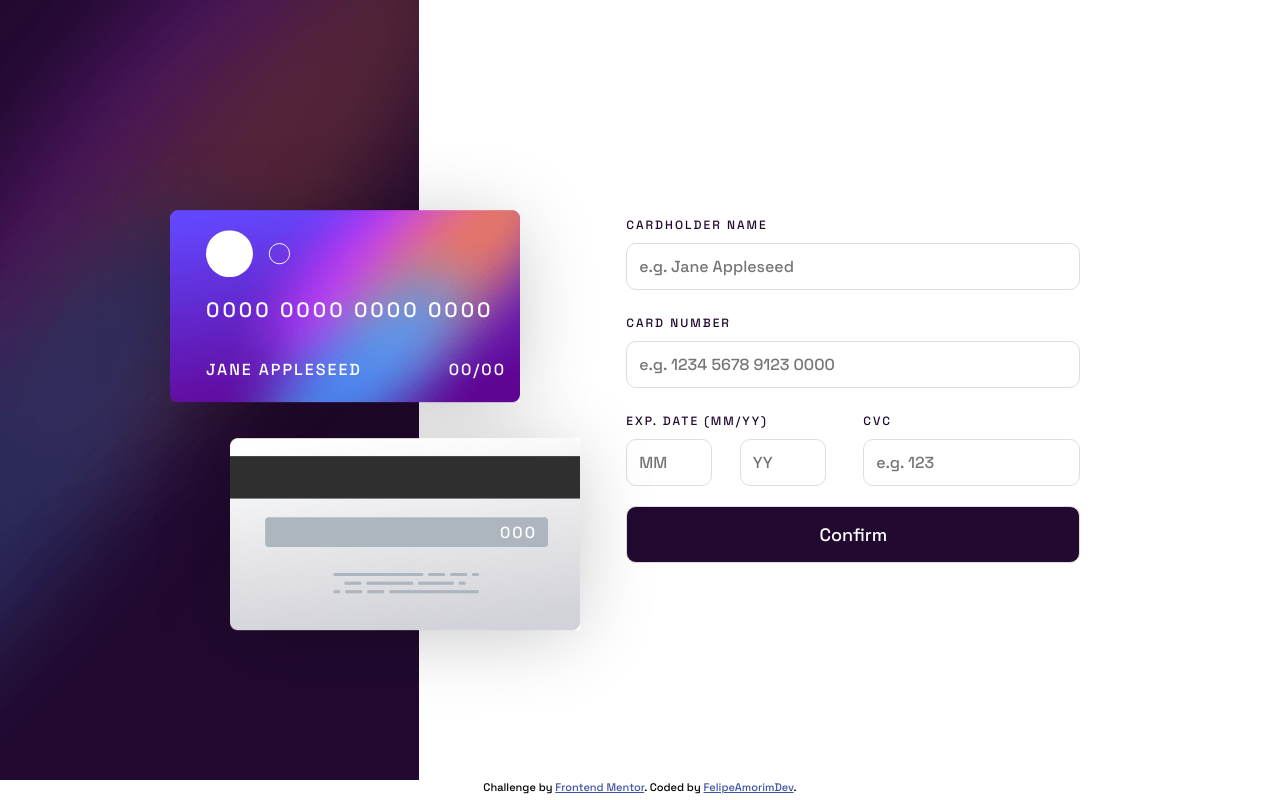
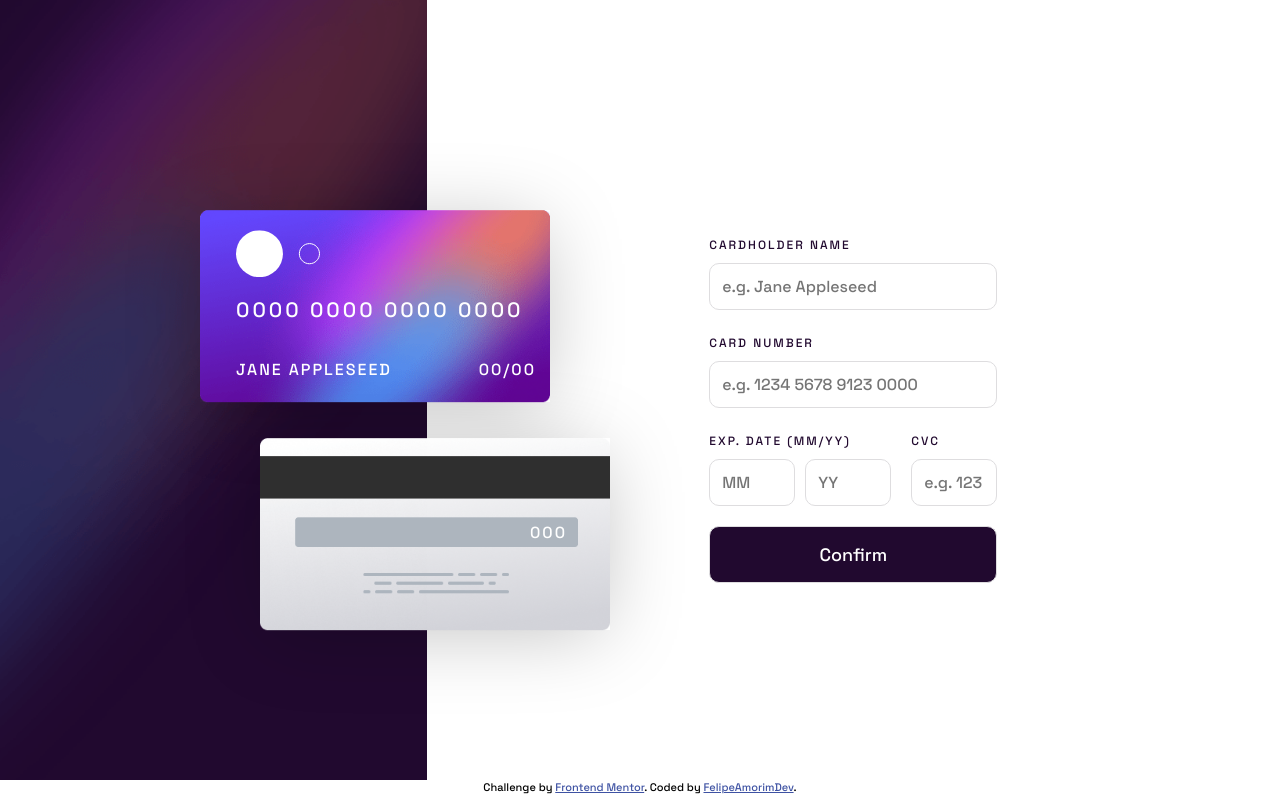
Before and after one commit to FelipeAmorimDev/card-component-dom, a website built with Vite: page index.html in a window 1280 px wide. Built offline with nearby package versions, Linux system fonts and the light colour scheme.

Commit message:
Finalizado

```diff
--- a/css/home/main.css
+++ b/css/home/main.css
@@ -14,7 +14,7 @@
   display: grid;
   gap: 36px;
   position: absolute;
-  left: 170px;
+  left: 290px;
   top: 50%;
   transform: translateY(-50%);
 }
@@ -106,7 +106,7 @@ form input {
 
 .exp-area {
   display: grid;
-  grid-template-columns: 1fr 1fr;
+  grid-template-columns: auto auto;
   gap: 5px 20px;
 }
 
@@ -150,7 +150,25 @@ input[type="submit"]:hover {
 .container-card {
   display: grid;
 }
+#bg-img{
+  background-image: url("../../images/bg-main-desktop.png");
+  background-size: cover;
+  height: calc(100vh - 20px);
+}
+form {
+  max-width: 350px;
+  padding-top: 100px;
+}
+#cvc-code {
+  max-width: 60px;
+}
 
+@media (max-width:1500px){
+  .card-imgs {
+    left: 200px;
+
+  }
+}
 @media (max-width:1400px) {
   .card-imgs {
     width: 350px;
@@ -186,15 +204,6 @@ input[type="submit"]:hover {
 
   }
 
-  form {
-    max-width: 350px;
-    padding-top: 100px;
-  }
-
-  #cvc-code {
-    max-width: 60px;
-  }
-
 }
 
 @media (max-width:1000px) {
@@ -213,8 +222,9 @@ input[type="submit"]:hover {
     margin: 0px;
   }
 
-  .add-card-section picture img {
-    width: 100%;
+  #bg-img{
+    background-image: url("../../images/bg-main-mobile.png");
+    background-size: cover;
     height: 300px;
   }
 
@@ -282,11 +292,13 @@ input[type="submit"]:hover {
 
 @media(max-width:375px) {
   .card-imgs {
-    top: 220px;
+    top: 240px;
     left: 40px;
     width: 280px;
   }
-
+  form{
+    padding-top: 50px;
+  }
   .card-infos {
     gap: 20px;
     top: 100px;
--- a/index.html
+++ b/index.html
@@ -29,10 +29,9 @@
 <body>
   <main class="main">
     <section class="add-card-section" aria-label="ADD Card Section">
-      <picture>
-        <source media="(min-width: 880px )" srcset="bg-main-desktop.png">
-        <img src="bg-main-mobile.png" alt="">
-      </picture>
+     <div id="bg-img">
+
+     </div>
 
 
       <div class="card-imgs">
```
